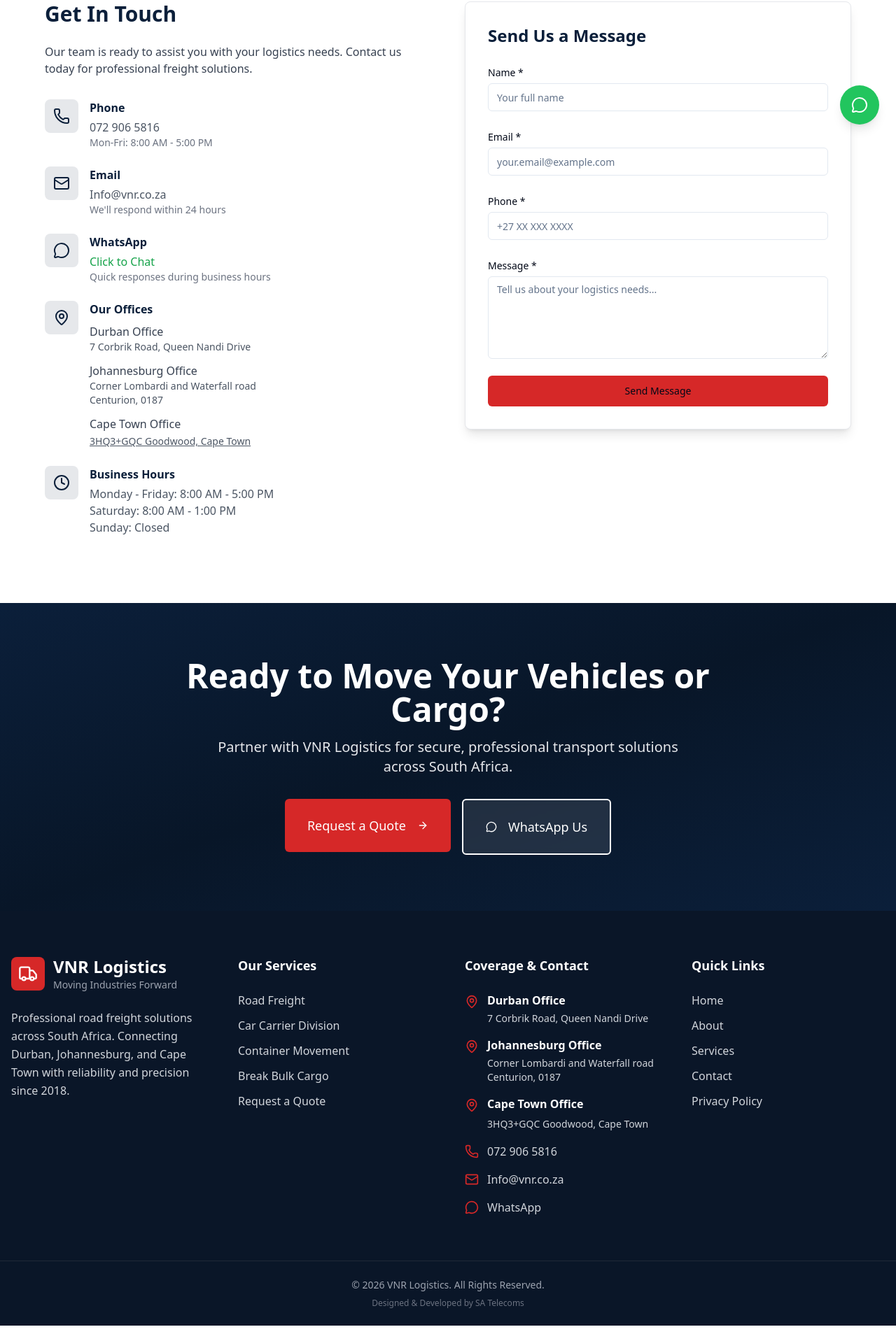
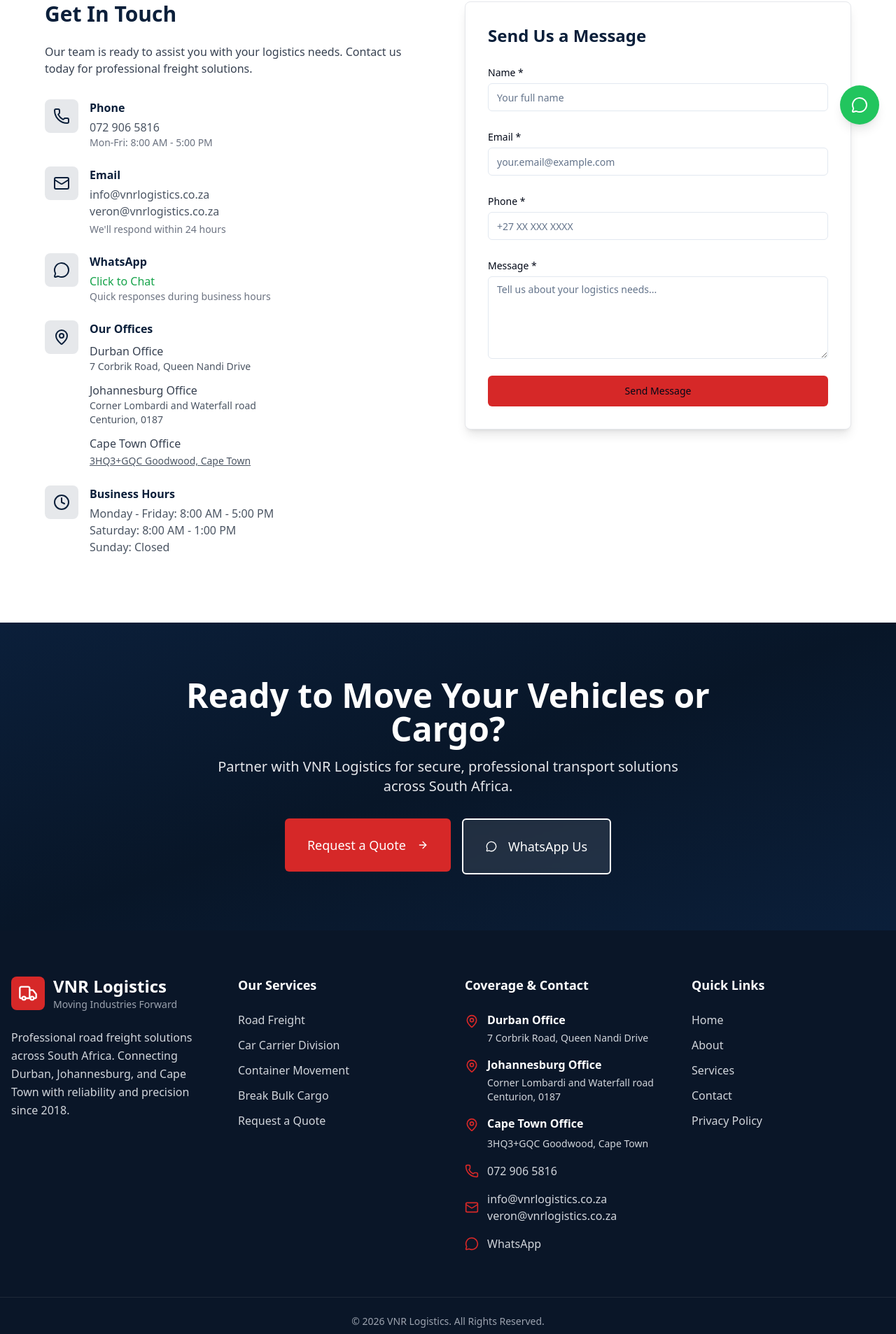
Before and after one commit to SA-Telecoms00/VNR-Logistics, a Next.js app: page /contact in a window 1280 px wide. Shown: the part 598-2505 px from the top of the page at 70% size. Built offline with nearby package versions, Linux system fonts and the light colour scheme.

Commit message:
Add veron@vnrlogistics.co.za and update to info@vnrlogistics.co.za email addresses in Footer and Contact page

```diff
--- a/app/contact/page.tsx
+++ b/app/contact/page.tsx
@@ -127,8 +127,9 @@
                   </div>
                   <div>
                     <h3 className="font-semibold text-primary mb-1">Email</h3>
-                    <a href="mailto:Info@vnr.co.za" className="text-gray-600 hover:text-primary transition-colors">Info@vnr.co.za</a>
-                    <p className="text-sm text-gray-500">
+                    <a href="mailto:info@vnrlogistics.co.za" className="text-gray-600 hover:text-primary transition-colors block">info@vnrlogistics.co.za</a>
+                    <a href="mailto:veron@vnrlogistics.co.za" className="text-gray-600 hover:text-primary transition-colors block">veron@vnrlogistics.co.za</a>
+                    <p className="text-sm text-gray-500 mt-1">
                       We'll respond within 24 hours
                     </p>
                   </div>
--- a/components/Footer.tsx
+++ b/components/Footer.tsx
@@ -152,12 +152,20 @@
                 </li>
                 <li className="flex items-center gap-3">
                   <Mail className="h-5 w-5 text-secondary flex-shrink-0" />
-                  <a
-                    href="mailto:Info@vnr.co.za"
-                    className="text-gray-300 hover:text-secondary transition-colors"
-                  >
-                    Info@vnr.co.za
-                  </a>
+                  <div className="text-gray-300">
+                    <a
+                      href="mailto:info@vnrlogistics.co.za"
+                      className="hover:text-secondary transition-colors block"
+                    >
+                      info@vnrlogistics.co.za
+                    </a>
+                    <a
+                      href="mailto:veron@vnrlogistics.co.za"
+                      className="hover:text-secondary transition-colors block"
+                    >
+                      veron@vnrlogistics.co.za
+                    </a>
+                  </div>
                 </li>
                 <li className="flex items-center gap-3">
                   <MessageCircle className="h-5 w-5 text-secondary flex-shrink-0" />
```
